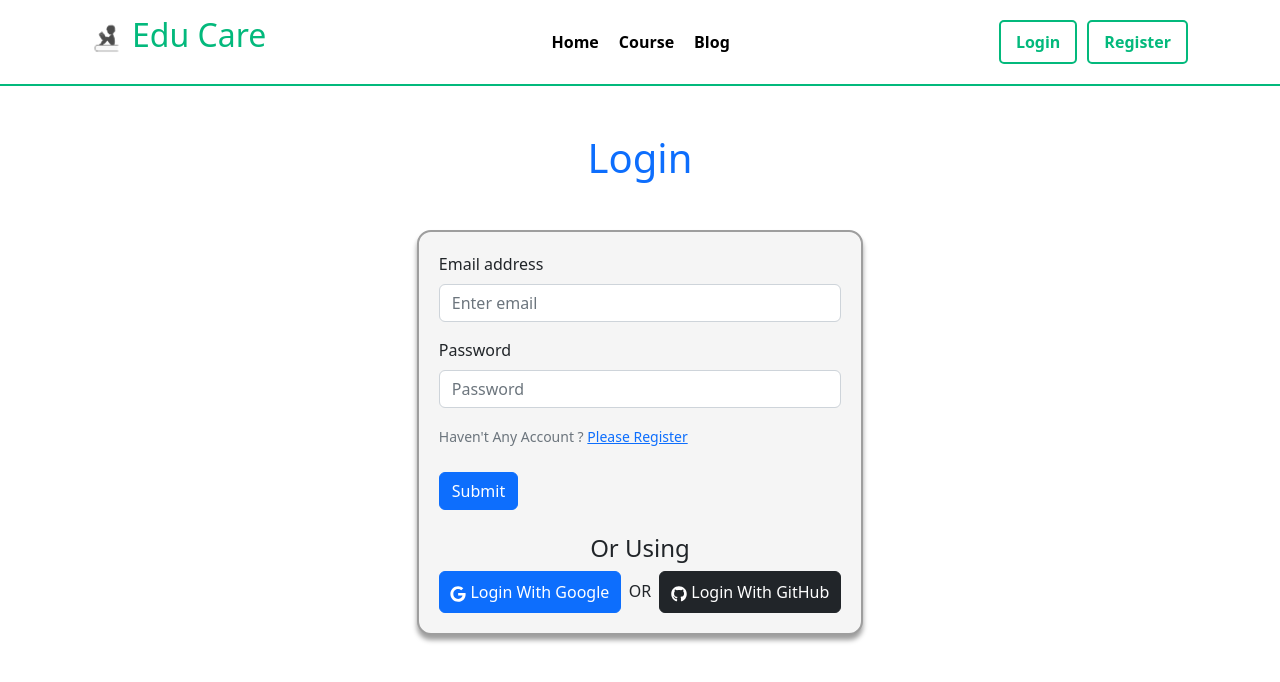
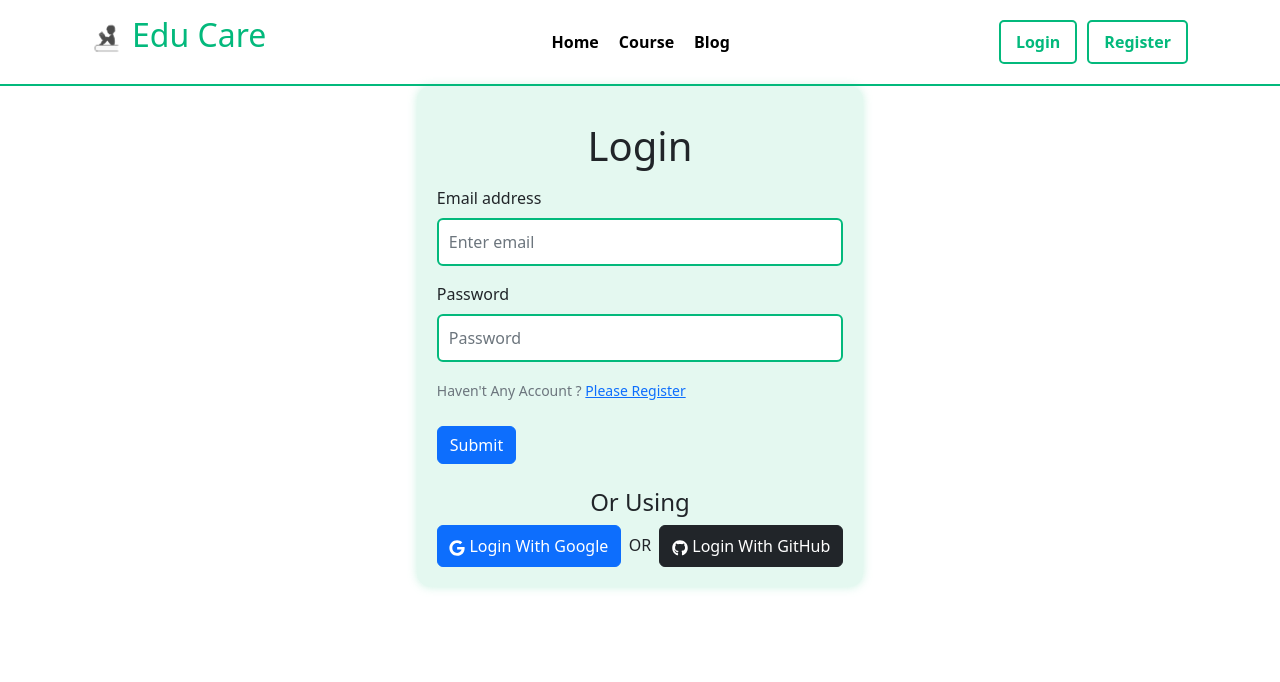
Before and after one commit to rajin572/edu-care-client, a React (Create React App) app: page /login in a window 1280 px wide. Shown: the top 682 px of the page. Built offline with nearby package versions, Linux system fonts and the light colour scheme; no server answers.

Commit message:
change login page

```diff
--- a/src/components/Login/Login.css
+++ b/src/components/Login/Login.css
@@ -2,11 +2,23 @@
     width: 40%;
     margin: auto;
     padding: 20px;
-    background-color: rgb(245, 245, 245);
-    border: 2px solid rgb(158, 158, 158);
-    box-shadow: 0px 5px 5px rgb(158, 158, 158);
+    background-color: rgba(123, 220, 181, 0.2);
+    box-shadow: 0px 0px 10px rgba(123, 220, 181, 0.4);
     border-radius: 14px;
     margin-bottom: 50px;
+}
+.authentication input{
+    background-color: white;
+    padding: 10px;
+    border: 2px solid #03B97C;
+    color: #03B97C;
+    outline: none;
+}
+.authentication input{
+    background-color: white;
+    border: 2px solid #03B97C;
+    color: #03B97C;
+    outline: none;
 }
 
 @media only screen and (max-width: 991px) {
--- a/src/components/Login/Login.js
+++ b/src/components/Login/Login.js
@@ -64,17 +64,17 @@ const Login = () => {
     }
   return (
     <Container>
-      <h1 className="text-center my-5 text-primary">Login</h1>
       <div className="authentication">
+      <h1 className="text-center my-3">Login</h1>
       <Form onSubmit={HandleLogin}>
         <Form.Group className="mb-3" controlId="formBasicEmail">
           <Form.Label>Email address</Form.Label>
-          <Form.Control name="email" type="email" placeholder="Enter email" />
+          <Form.Control className="input" name="email" type="email" placeholder="Enter email" />
         </Form.Group>
 
         <Form.Group className="mb-3" controlId="formBasicPassword">
           <Form.Label>Password</Form.Label>
-          <Form.Control
+          <Form.Control className="input"
             name="password"
             type="password"
             placeholder="Password"
```
